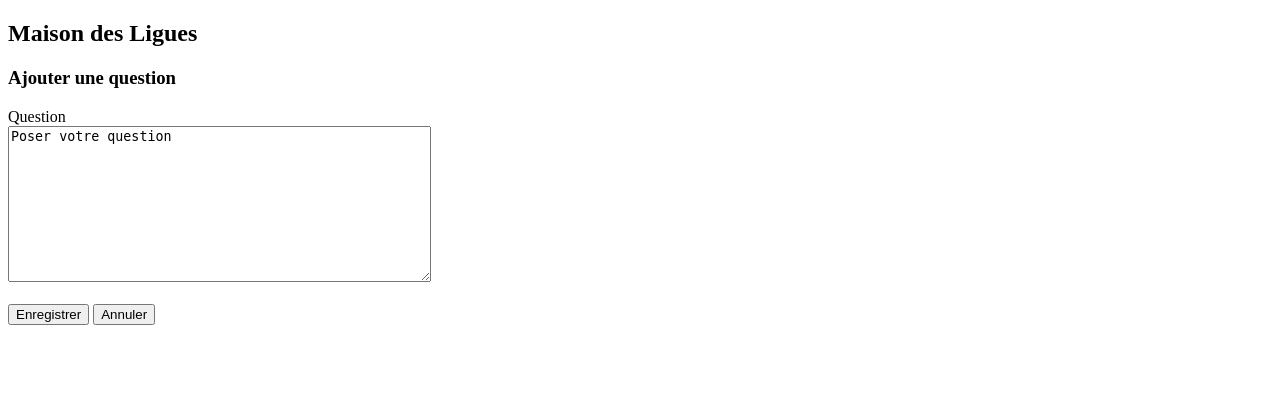
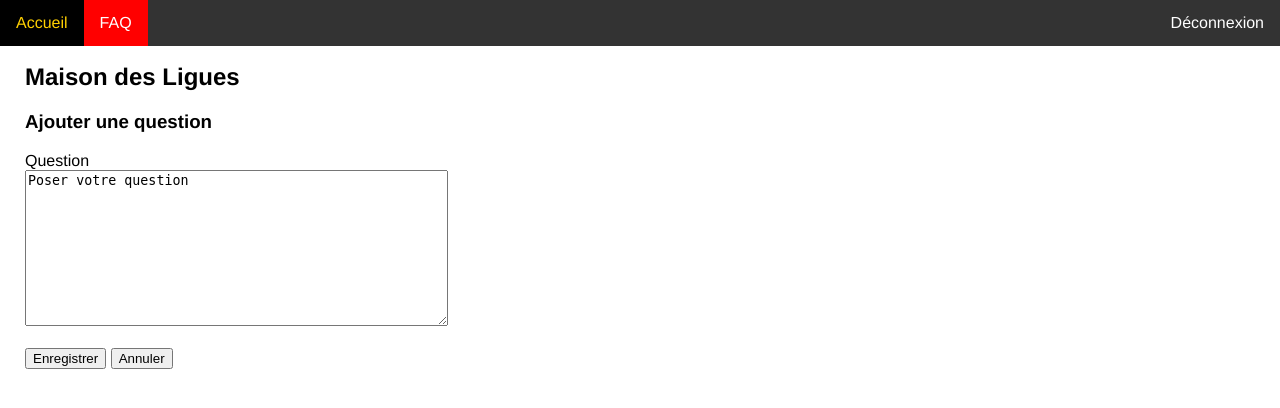
Before and after one commit to QuinteroAgustin/m2l, a PHP site: page /liste/ajouter.php in a window 1280 px wide. Shown: the top 408 px of the page. Run offline with PHP 8.4, Linux system fonts and the light colour scheme.

Commit message:
ajout menu barre sur deco et ajout

```diff
--- a/liste/ajouter.php
+++ b/liste/ajouter.php
@@ -4,8 +4,18 @@
     <meta charset="UTF-8">
     <meta name="viewport" content="width=device-width, initial-scale=1.0">
     <title>M2L - Question </title>
+    <link rel="stylesheet" href="../css/main.css">
 </head>
 <body>
+<div>
+        <ul class="navbar">
+            <li class="ligne left"><a class="tjaune" href="../index.php">Accueil</a></li>
+            <li class="ligne left"><a class="active" href="liste.php">FAQ</a></li>
+            <li class="ligne right"><a href="deconnexion.php">Déconnexion</a></li>
+        </ul>
+    </div>
+  <div class="marge">
+<br>
 <h2>Maison des Ligues</h2>
 
 <h3>Ajouter une question</h3>
```
Also changed, not shown: liste/deconnexion.php (+11 -0 lines).
